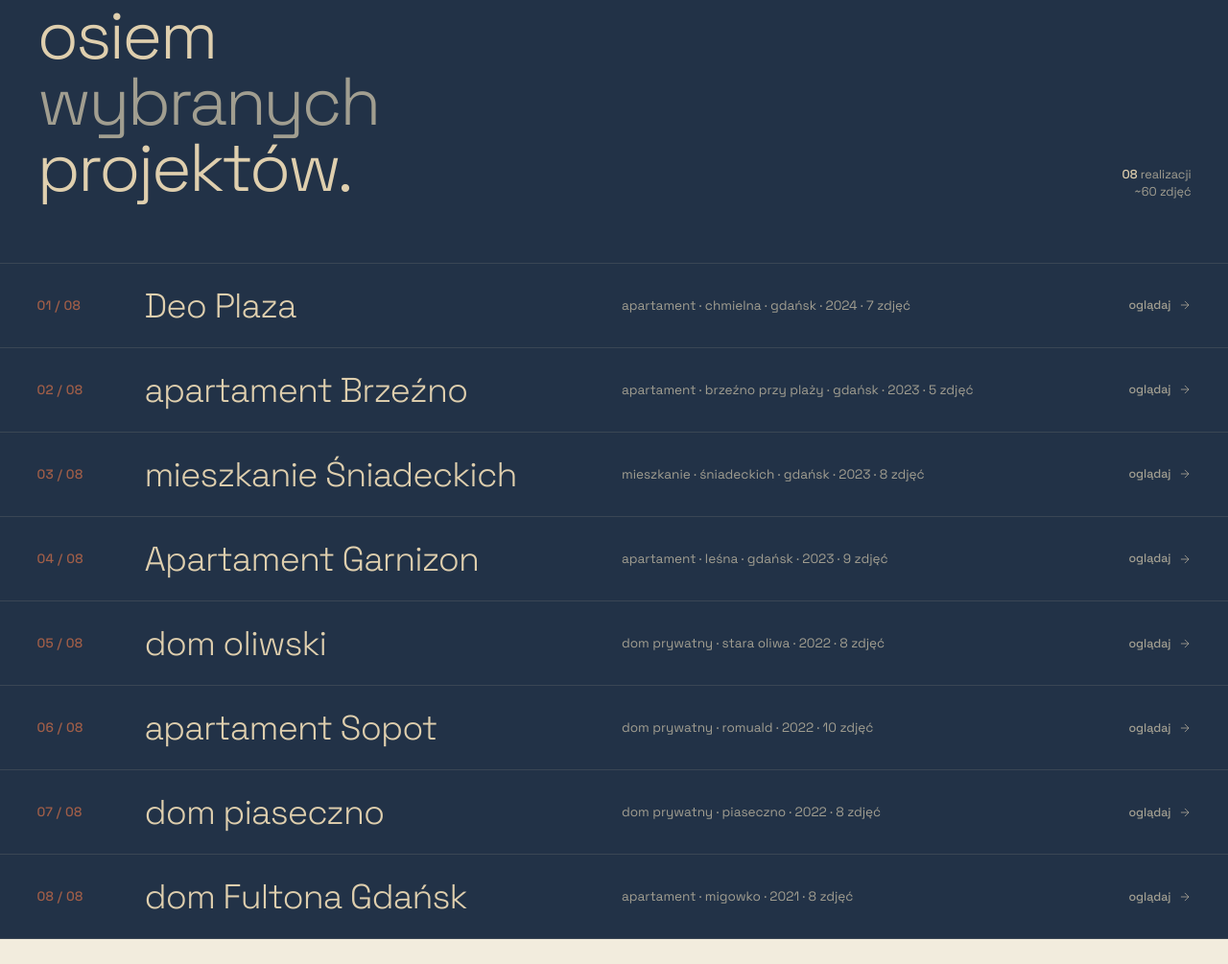
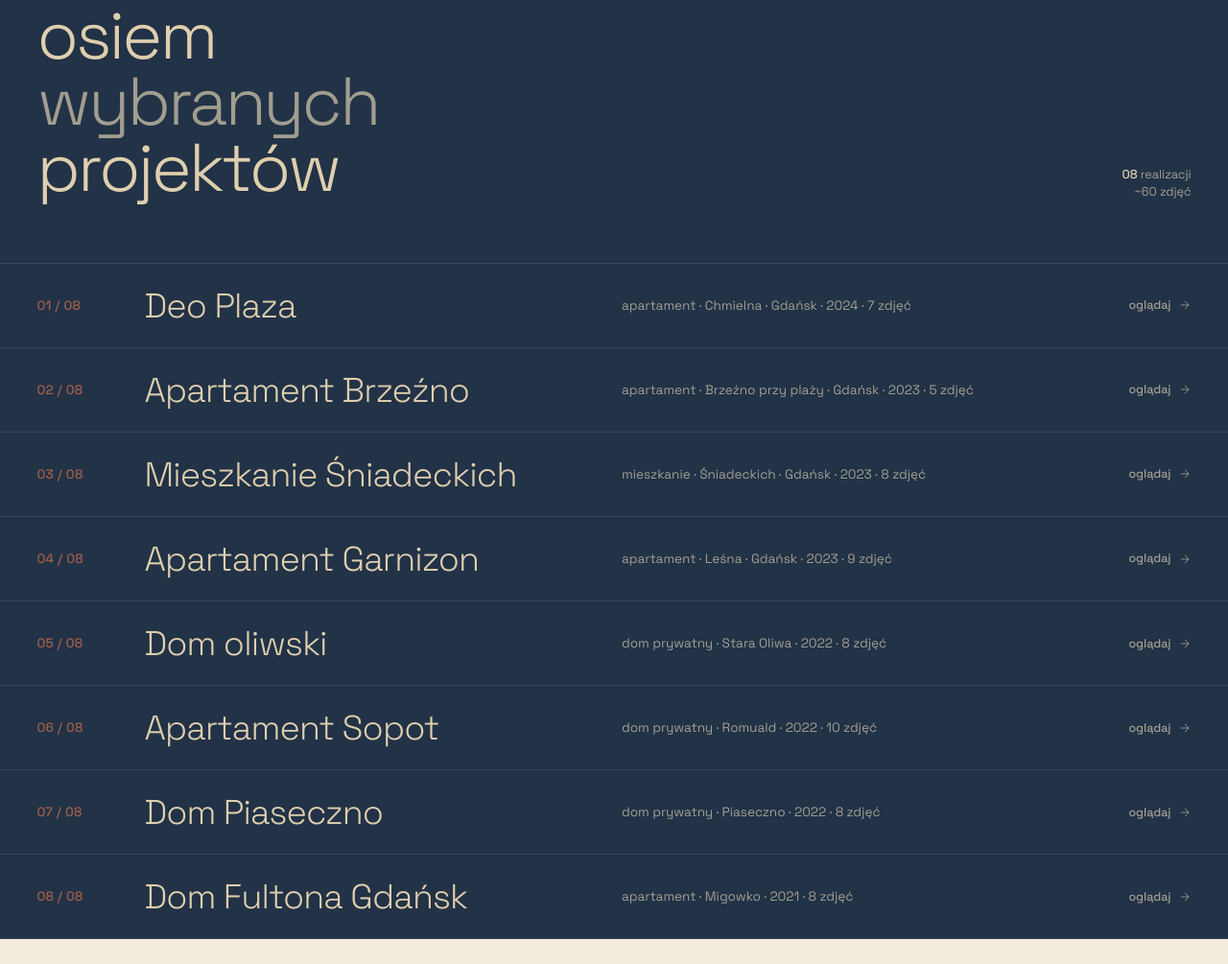
Before and after one commit to PropsPlanet/aha-meble, a plain HTML site: page index.html in a window 1280 px wide. Shown: the part 1792-2797 px from the top of the page at 96% size. Drawn offline with Linux system fonts and the light colour scheme.

Commit message:
Copy: nazwy wlasne z duzej (Gdansk, dzielnice, realizacje) + usuniete kropki z naglowkow
- hero/footer/about: 'gdansk' -> 'Gdansk' (+ Trojmiasto/Warszawa/Pomorze)
- naglowek 'osiem wybranych projektow.' i case-study 'premium.' bez kropki
- tytuly realizacji: pierwszy wyraz z duzej, nazwy wlasne w meta z duzej (Chmielna, Brzezno, Sniadeckich, Lesna, Stara Oliwa, Romuald, Piaseczno, Migowko)

Co-Authored-By: Claude Fable 5 <noreply@anthropic.com>

```diff
--- a/index.html
+++ b/index.html
@@ -1181,7 +1181,7 @@ html.js-ready .fi.v { transform: translateY(0); }
   </div>
 
   <div class="hero-top">
-    <p class="lead fi">stolarnia premium w gdańsku. meble, zabudowy i pełna koordynacja materiałów — dla architektów, deweloperów i klientów prywatnych.</p>
+    <p class="lead fi">stolarnia premium w Gdańsku. meble, zabudowy i pełna koordynacja materiałów — dla architektów, deweloperów i klientów prywatnych.</p>
     <p class="idx fi">
       <span>nº 001</span>
       mmxxvi
@@ -1192,7 +1192,7 @@ html.js-ready .fi.v { transform: translateY(0); }
     <h1 class="hero-wordmark fi">aha<em>meble</em></h1>
     <div class="hero-meta fi">
       <span class="eyebrow">od 2012</span>
-      <p class="lines">gdańsk · trójmiasto<br>warszawa · pomorze</p>
+      <p class="lines">Gdańsk · Trójmiasto<br>Warszawa · Pomorze</p>
     </div>
   </div>
 
@@ -1231,7 +1231,7 @@ html.js-ready .fi.v { transform: translateY(0); }
       <h2 class="sec-heading fi">
         osiem<br>
         <em>wybranych</em><br>
-        projektów.
+        projektów
       </h2>
     </div>
     <div class="count-wrap fi">
@@ -1246,7 +1246,7 @@ html.js-ready .fi.v { transform: translateY(0); }
 <section id="case-study">
   <div class="cs-inner">
     <span class="cs-label fi">case 01 / 08 <span>Deo Plaza</span></span>
-    <h1 class="cs-title fi">Deo Plaza —<br><em>kompleksowa zabudowa</em> premium.</h1>
+    <h1 class="cs-title fi">Deo Plaza —<br><em>kompleksowa zabudowa</em> premium</h1>
   </div>
 
   <div class="cs-hero fi">
@@ -1322,7 +1322,7 @@ html.js-ready .fi.v { transform: translateY(0); }
   <div class="o-inner">
     <p class="sec-label fi">studio <span>— o aha meble</span></p>
     <p class="o-story fi">
-      stolarnia z gdańska z <em>piętnastoletnią</em> historią. hala z linią cnc i oklejarką pur, dziesięcioosobowy zespół, jeden opiekun na projekt — od pomiaru po montaż.
+      stolarnia z Gdańska z <em>piętnastoletnią</em> historią. hala z linią cnc i oklejarką pur, dziesięcioosobowy zespół, jeden opiekun na projekt — od pomiaru po montaż.
     </p>
 
     <div class="o-stats fi">
@@ -1493,7 +1493,7 @@ html.js-ready .fi.v { transform: translateY(0); }
   <div class="foot-inner">
     <div class="foot-col">
       <div class="foot-mark">aha<em>meble</em></div>
-      <p>stolarnia premium<br>gdańsk · od 2012</p>
+      <p>stolarnia premium<br>Gdańsk · od 2012</p>
     </div>
     <div class="foot-col">
       <p class="lbl">nawigacja</p>
@@ -1537,28 +1537,28 @@ html.js-ready .fi.v { transform: translateY(0); }
 // ═══ Project data ═══
 const IMG = 'imgs/';
 const PROJECTS = [
-  { name: 'Deo Plaza',   cat: 'apartament · chmielna · gdańsk · 2024',    yr: '2024',
+  { name: 'Deo Plaza',   cat: 'apartament · Chmielna · Gdańsk · 2024',    yr: '2024',
     mats: 'fornir dębowy · kamień · chevron',
     imgs: ['chmielna_05','chmielna_02','chmielna_04','chmielna_06','chmielna_07','chmielna_08','chmielna_01'] },
-  { name: 'apartament Brzeźno',   cat: 'apartament · brzeźno przy plaży · gdańsk · 2023', yr: '2023',
+  { name: 'Apartament Brzeźno',   cat: 'apartament · Brzeźno przy plaży · Gdańsk · 2023', yr: '2023',
     mats: 'kuchnia · łazienka · na wymiar',
     imgs: ['brzezno_01','brzezno_03','brzezno_04','brzezno_05','brzezno_06'] },
-  { name: 'mieszkanie Śniadeckich', cat: 'mieszkanie · śniadeckich · gdańsk · 2023', yr: '2023',
+  { name: 'Mieszkanie Śniadeckich', cat: 'mieszkanie · Śniadeckich · Gdańsk · 2023', yr: '2023',
     mats: 'kuchnia · szafa · łazienka · rtv',
     imgs: ['sniadecki_01','sniadecki_02','sniadecki_03','sniadecki_04','sniadecki_05','sniadecki_06','sniadecki_07','sniadecki_08'] },
-  { name: 'Apartament Garnizon',   cat: 'apartament · leśna · gdańsk · 2023',       yr: '2023',
+  { name: 'Apartament Garnizon',   cat: 'apartament · Leśna · Gdańsk · 2023',       yr: '2023',
     mats: 'drewno · lakier',
     imgs: ['lesmiana_01','lesmiana_02','lesmiana_04','lesmiana_03','lesmiana_05','lesmiana_06','lesmiana_07','lesmiana_08','lesmiana_09'] },
-  { name: 'dom oliwski',        cat: 'dom prywatny · stara oliwa · 2022',        yr: '2022',
+  { name: 'Dom oliwski',        cat: 'dom prywatny · Stara Oliwa · 2022',        yr: '2022',
     mats: 'drewno · lakier · ceramika',
     imgs: ['staraoliwa_02','staraoliwa_03','staraoliwa_01','staraoliwa_04','staraoliwa_05','staraoliwa_06','staraoliwa_07','staraoliwa_08'] },
-  { name: 'apartament Sopot',   cat: 'dom prywatny · romuald · 2022',            yr: '2022',
+  { name: 'Apartament Sopot',   cat: 'dom prywatny · Romuald · 2022',            yr: '2022',
     mats: 'fornir · rattan · spiek · szkło',
     imgs: ['romuald_01','romuald_02','romuald_03','romuald_04','romuald_05','romuald_06','romuald_07','romuald_08','romuald_09','romuald_10'] },
-  { name: 'dom piaseczno',      cat: 'dom prywatny · piaseczno · 2022',          yr: '2022',
+  { name: 'Dom Piaseczno',      cat: 'dom prywatny · Piaseczno · 2022',          yr: '2022',
     mats: 'drewno · biel · metal',
     imgs: ['piaseczno_01','piaseczno_02','piaseczno_03','piaseczno_04','piaseczno_05','piaseczno_06','piaseczno_07','piaseczno_08'] },
-  { name: 'dom Fultona Gdańsk',cat: 'apartament · migowko · 2021',              yr: '2021',
+  { name: 'Dom Fultona Gdańsk',cat: 'apartament · Migowko · 2021',              yr: '2021',
     mats: 'drewno · błękit · fornir',
     imgs: ['migowko_08','migowko_01','migowko_02','migowko_03','migowko_04','migowko_05','migowko_06','migowko_07'] },
 ].map(p => ({ ...p, imgs: p.imgs.map(i => IMG + i + '.jpg') }));
```
